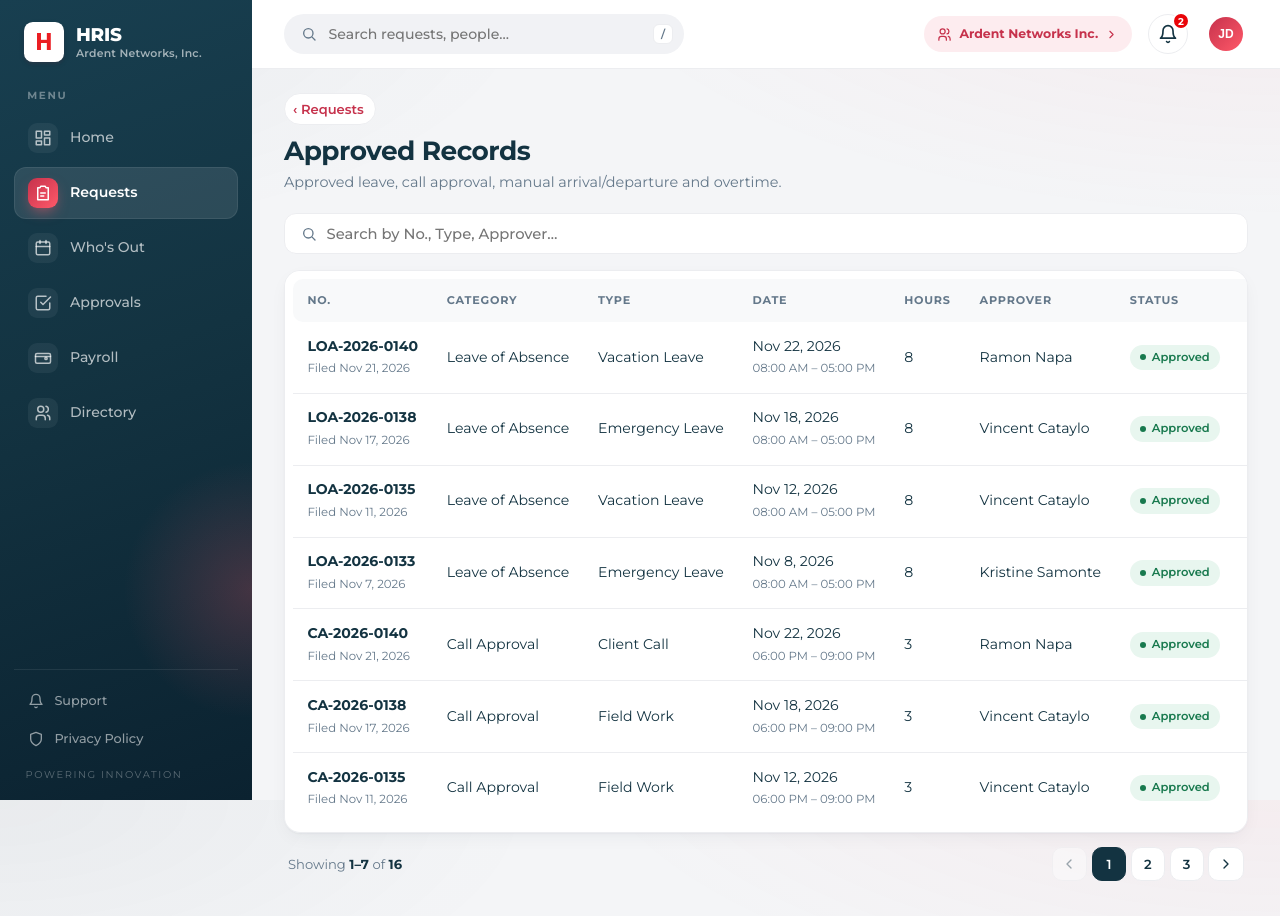
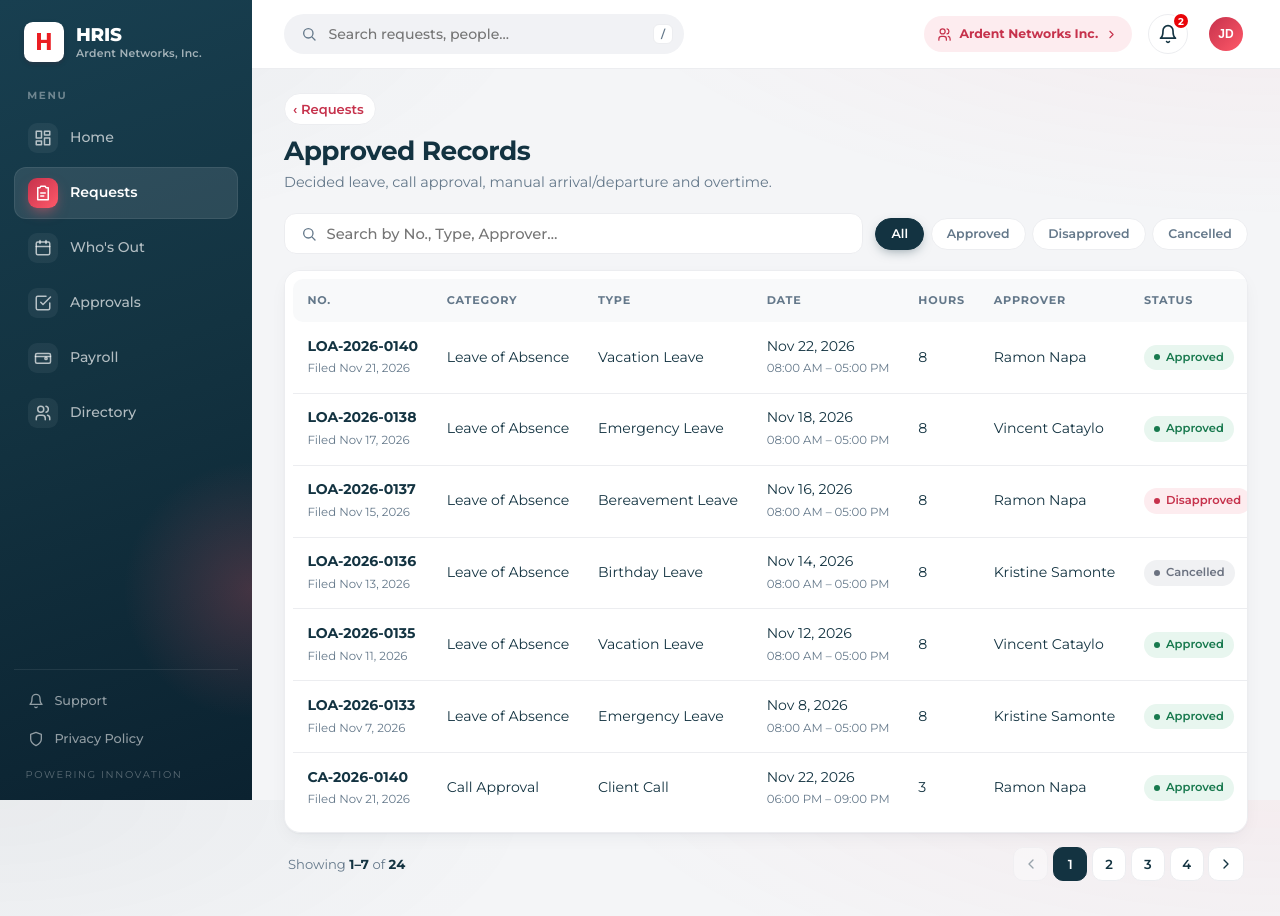
Before and after one commit to naparamon5-spec/hris-v2, a Nuxt app: page /requests/approved in a window 1280 px wide. Built offline with nearby package versions, Linux system fonts and the light colour scheme.

Commit message:
feat(requests): status filter on Approved Records and Approved Requests
Lists now show decided history (approved, disapproved, cancelled), like
hris_server GET /auth/approvals?scope=history, with All/Approved/
Disapproved/Cancelled chips.

Co-Authored-By: Claude Opus 5.5 <noreply@anthropic.com>

```diff
--- a/pages/requests/[type].vue
+++ b/pages/requests/[type].vue
@@ -8,8 +8,8 @@
 
     <div class="toolbar">
       <input v-model="q" class="input" type="search" aria-label="Search requests" placeholder="Search by No., Type, Approver…">
-      <div v-if="!isApproved" class="chips">
-        <button v-for="s in filters" :key="s" class="chip" :class="{ on: status === s }" @click="status = s">{{ s }}</button>
+      <div class="chips">
+        <button v-for="s in statusFilters" :key="s" class="chip" :class="{ on: status === s }" @click="status = s">{{ s }}</button>
       </div>
     </div>
 
@@ -51,8 +51,8 @@ const type = computed(() => route.params.type)
 // Same split as hris_mobile: "records" = LOA / Call Approval / Manual Arrival-Departure /
 // Overtime; "requests" = Other Requests (COE, EPP items, ...).
 const approvedLists = {
-  approved: { title: 'Approved Records', desc: 'Approved leave, call approval, manual arrival/departure and overtime.', keys: ['leave-of-absence', 'call-approval', 'manual-arrival-departure', 'overtime'] },
-  'approved-requests': { title: 'Approved Requests', desc: 'Approved other requests (COE, EPP items and more).', keys: ['other-requests'] }
+  approved: { title: 'Approved Records', desc: 'Decided leave, call approval, manual arrival/departure and overtime.', keys: ['leave-of-absence', 'call-approval', 'manual-arrival-departure', 'overtime'] },
+  'approved-requests': { title: 'Approved Requests', desc: 'Decided other requests (COE, EPP items and more).', keys: ['other-requests'] }
 }
 const isApproved = computed(() => type.value in approvedLists)
 const meta = computed(() => isApproved.value
@@ -67,7 +67,13 @@ if (!meta.value) {
 const { requests, badge } = useMockData()
 const q = ref('')
 const filters = ['All', 'For Approval', 'Approved', 'Disapproved', 'Cancelled']
+// Approved Records / Approved Requests = decided history (hris_server
+// GET /auth/approvals?scope=history returns approved, disapproved and cancelled).
+const decided = ['Approved', 'Disapproved', 'Cancelled']
+const statusFilters = computed(() => (isApproved.value ? ['All', ...decided] : filters))
 const status = ref('All')
+// Switching list (e.g. Approved Records -> Approved Requests) starts unfiltered.
+watch(type, () => { status.value = 'All'; q.value = '' })
 const toast = ref('')
 let toastTimer
 const flash = (m) => {
@@ -80,7 +86,7 @@ onBeforeUnmount(() => clearTimeout(toastTimer))
 const source = computed(() => {
   if (isApproved.value) {
     return meta.value.keys.flatMap(k =>
-      requests.value[k].filter(r => r.status === 'Approved').map(r => ({ ...r, category: requestTypes[k].title })))
+      requests.value[k].filter(r => decided.includes(r.status)).map(r => ({ ...r, category: requestTypes[k].title })))
   }
   return requests.value[type.value] ?? []
 })
```
